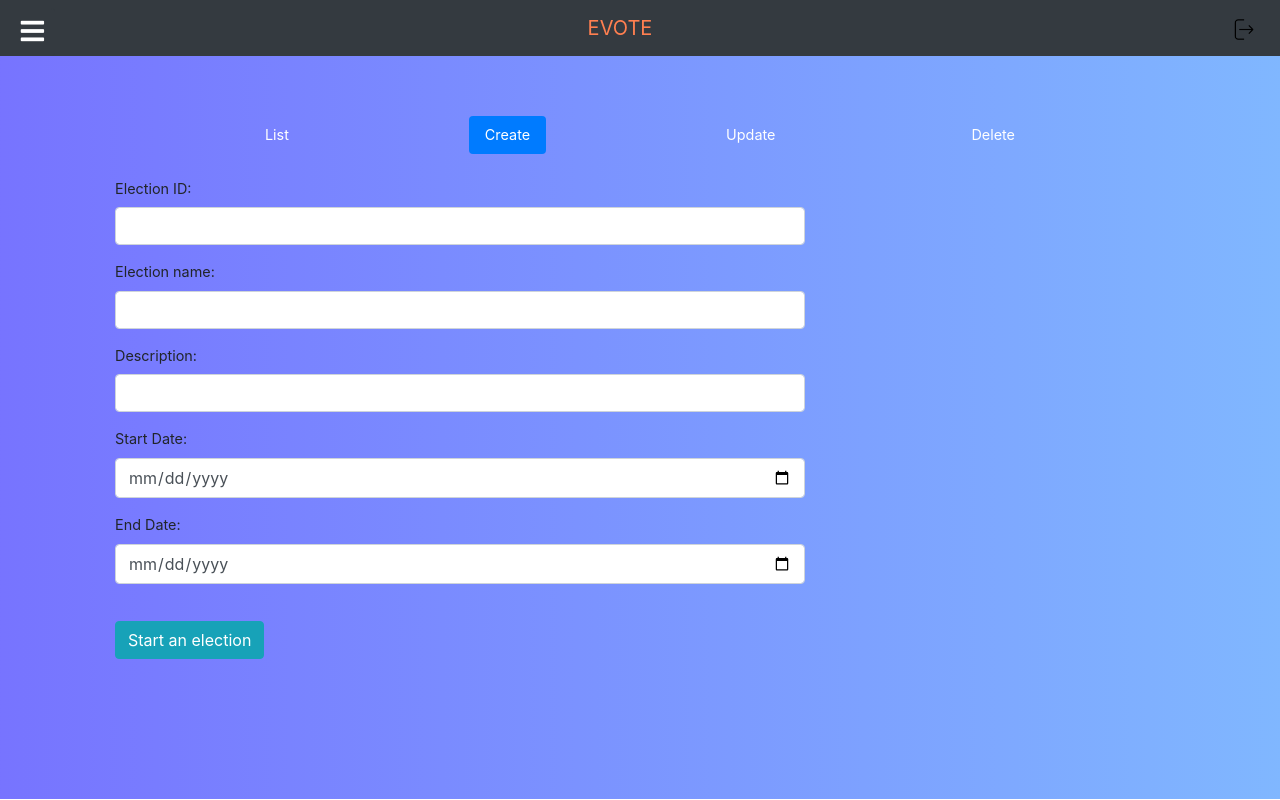
After one commit to Cybertron-Avneesh/DBMS-Voting-System, a PHP site: page /adminelections.html in a window 1280 px wide, after a click on "Create". The commit adds this page. Run offline with PHP 8.4, Linux system fonts and the light colour scheme; some libraries are stand-ins or nearby versions.

Commit message:
Added adminelections page

```diff
--- /dev/null
+++ b/FRONTEND_PART/adminelections.html
@@ -0,0 +1,328 @@
+<!DOCTYPE html>
+<html>
+	<head>
+		<meta charset="UTF-8" />
+		<meta name="viewport" content="width=device-width, initial-scale=1.0" />
+		<meta http-equiv="X-UA-Compatible" content="IE=edge" />
+		<script src="//maxcdn.bootstrapcdn.com/bootstrap/4.0.0/js/bootstrap.min.js"></script>
+		<script src="//cdnjs.cloudflare.com/ajax/libs/jquery/3.2.1/jquery.min.js"></script>
+		<link
+			rel="stylesheet"
+			href="https://maxcdn.bootstrapcdn.com/bootstrap/4.0.0/css/bootstrap.min.css"
+			integrity="sha384-Gn5384xqQ1aoWXA+058RXPxPg6fy4IWvTNh0E263XmFcJlSAwiGgFAW/dAiS6JXm"
+			crossorigin="anonymous"
+		/>
+		<link href="https://use.fontawesome.com/releases/v5.0.6/css/all.css" rel="stylesheet" />
+
+		<link rel="stylesheet" href="css/main.css" />
+		<link rel="stylesheet" href="css/adminelections.css" />
+		<script src="js/main.js"></script>
+		<title>Admin Election</title>
+	</head>
+
+	<body>
+		<nav class="navbar navbar-dark bg-dark">
+			<a class="navbar-brand mx-auto" href="#" style="color: coral">EVOTE</a>
+			<a href="#">
+				<img src="images/logout.png" alt="" style="width: 40px" />
+			</a>
+		</nav>
+		<div class="page-wrapper chiller-theme">
+			<a id="show-sidebar" class="btn btn-lg btn-dark" href="#">
+				<i class="fas fa-lg fa-bars"></i>
+			</a>
+			<nav id="sidebar" class="sidebar-wrapper">
+				<div class="sidebar-content">
+					<div class="sidebar-brand">
+						<a>Welcome</a>
+						<div id="close-sidebar">
+							<i class="fas fa-times"></i>
+						</div>
+					</div>
+					<div class="sidebar-header">
+						<div class="user-pic">
+							<img
+								class="img-responsive img-rounded"
+								src="https://raw.githubusercontent.com/azouaoui-med/pro-sidebar-template/gh-pages/src/img/user.jpg"
+								alt="User picture"
+							/>
+						</div>
+						<div class="user-info">
+							<span class="user-name"
+								>firstName
+								<strong>lastName</strong>
+							</span>
+							<span class="user-role">Role</span>
+						</div>
+					</div>
+
+					<!-- sidebar-search  -->
+					<div class="sidebar-menu">
+						<ul>
+							<li class="sidebar-dropdown">
+								<a href="#" id="activated">
+									<i class="fa fa-chart-line"></i>
+									<span>Elections</span>
+								</a>
+							</li>
+							<li class="sidebar-dropdown">
+								<a href="#">
+									<i class="fa fa-chart-line"></i>
+									<span>Voters</span>
+								</a>
+							</li>
+
+							<li class="sidebar-dropdown">
+								<a href="#">
+									<i class="fa fa-chart-line"></i>
+									<span>Candidates</span>
+								</a>
+							</li>
+
+							<li class="sidebar-dropdown">
+								<a href="#">
+									<i class="fa fa-chart-line"></i>
+									<span>Live Results</span>
+								</a>
+							</li>
+						</ul>
+					</div>
+					<!-- sidebar-menu  -->
+				</div>
+				<!-- sidebar-content  -->
+				<div class="sidebar-footer">
+					<a href="#">
+						<i class="fa fa-power-off"></i>
+					</a>
+				</div>
+			</nav>
+		</div>
+		<!-- sidebar-wrapper  -->
+
+		<!-- Add your Div here  -->
+		<div class="main">
+			<div class="container">
+				<ul class="nav nav-pills mb-4" id="pills-tab" role="tablist">
+					<li class="nav-item">
+						<a
+							class="nav-link active"
+							id="pills-list-tab"
+							data-toggle="pill"
+							href="#pills-list"
+							role="tab"
+							aria-controls="pills-list"
+							aria-selected="false"
+							>List</a
+						>
+					</li>
+					<li class="nav-item">
+						<a
+							class="nav-link"
+							id="pills-create-tab"
+							data-toggle="pill"
+							href="#pills-create"
+							role="tab"
+							aria-controls="pills-create"
+							aria-selected="true"
+							>Create</a
+						>
+					</li>
+					<li class="nav-item">
+						<a
+							class="nav-link"
+							id="pills-update-tab"
+							data-toggle="pill"
+							href="#pills-update"
+							role="tab"
+							aria-controls="pills-update"
+							aria-selected="false"
+							>Update</a
+						>
+					</li>
+					<li class="nav-item">
+						<a
+							class="nav-link"
+							id="pills-delete-tab"
+							data-toggle="pill"
+							href="#pills-delete"
+							role="tab"
+							aria-controls="pills-delete"
+							aria-selected="false"
+							>Delete</a
+						>
+					</li>
+				</ul>
+				<div class="tab-content" id="pills-tabContent">
+					<div
+						class="tab-pane fade show active"
+						id="pills-list"
+						role="tabpanel"
+						aria-labelledby="pills-list-tab"
+					>
+						<table class="table table-hover">
+							<thead>
+								<tr>
+									<th scope="col">EID</th>
+									<th scope="col">Election name</th>
+									<th scope="col">Description</th>
+									<th scope="col">Start Date</th>
+                                    <th scope="col">End Date</th>
+								</tr>
+							</thead>
+							<tbody>
+								<tr>
+									<th scope="row">1</th>
+									<td>Dum1</td>
+									<td>Lorem ipsum dolor sit amet consectetur adipisicing elit. Facere, debitis? Itaque quia ipsam maiores laborum ducimus deserunt quis enim exercitationem.</td>
+									<td>20/02/2000</td>
+                                    <td>22/02/2000</td>
+								</tr>
+								<tr>
+									<th scope="row">2</th>
+									<td>Dum2</td>
+									<td>Lorem, ipsum dolor sit amet consectetur adipisicing elit. Perferendis, tempore numquam? Ducimus magnam quaerat cupiditate at veritatis porro totam repellendus!</td>
+									<td>20/02/2000</td>
+                                    <td>21/02/2000</td>
+								</tr>
+								<tr>
+									<th scope="row">3</th>
+									<td>Dum3</td>
+									<td>Lorem, ipsum dolor sit amet consectetur adipisicing elit. Perferendis, tempore numquam? Ducimus magnam quaerat cupiditate at veritatis porro totam repellendus!</td>
+									<td>20/02/2000</td>
+                                    <td>21/02/2000</td>
+								</tr>
+							</tbody>
+						</table>
+					</div>
+
+					<div class="tab-pane fade" id="pills-create" role="tabpanel" aria-labelledby="pills-create-tab">
+						<form class="form-horizontal" role="form">
+							<div class="form-group container-fluid">
+								<label class="col-lg-3 control-label">Election ID:</label>
+								<div class="col-lg-8">
+									<input class="form-control" type="text" value="" />
+								</div>
+							</div>
+
+							<div class="form-group container-fluid">
+								<label class="col-lg-3 control-label">Election name:</label>
+								<div class="col-lg-8">
+									<input class="form-control" type="text" value="" />
+								</div>
+							</div>
+
+							<div class="form-group container-fluid">
+								<label class="col-lg-3 control-label">Description:</label>
+								<div class="col-lg-8">
+									<input class="form-control" type="text" value="" />
+								</div>
+							</div>
+
+							<div class="form-group container-fluid">
+								<label class="col-lg-3 control-label">Start Date:</label>
+								<div class="col-lg-8">
+									<!-- Read This! The date input takes dafault value in the format of YYYY-MM-DD -->
+									<input class="form-control" type="date" value="" />
+								</div>
+							</div>
+
+							<div class="form-group container-fluid">
+								<label class="col-lg-3 control-label">End Date:</label>
+								<div class="col-lg-8">
+									<!-- Read This! The date input takes dafault value in the format of YYYY-MM-DD -->
+									<input class="form-control" type="date" value="" />
+								</div>
+							</div>
+
+							<div class="form-group container-fluid">
+								<label class="col-md-3 control-label"></label>
+								<div class="col-md-8">
+									<input type="button" class="btn btn-info" value="Start an election" />
+									<span></span>
+								</div>
+							</div>
+						</form>
+					</div>
+
+					<div class="tab-pane fade" id="pills-update" role="tabpanel" aria-labelledby="pills-update-tab">
+                        <form class="form-horizontal" role="form">
+							<div class="form-group container-fluid">
+								<label class="col-lg-3 control-label">Election ID:</label>
+								<div class="col-lg-8">
+									<input class="form-control" type="text" value="" />
+								</div>
+							</div>
+
+							<div class="form-group container-fluid">
+								<label class="col-lg-3 control-label">Election name:</label>
+								<div class="col-lg-8">
+									<input class="form-control" type="text" value="" />
+								</div>
+							</div>
+
+							<div class="form-group container-fluid">
+								<label class="col-lg-3 control-label">Description:</label>
+								<div class="col-lg-8">
+									<input class="form-control" type="text" value="" />
+								</div>
+							</div>
+
+							<div class="form-group container-fluid">
+								<label class="col-lg-3 control-label">Start Date:</label>
+								<div class="col-lg-8">
+									<!-- Read This! The date input takes dafault value in the format of YYYY-MM-DD -->
+									<input class="form-control" type="date" value="" />
+								</div>
+							</div>
+
+							<div class="form-group container-fluid">
+								<label class="col-lg-3 control-label">End Date:</label>
+								<div class="col-lg-8">
+									<!-- Read This! The date input takes dafault value in the format of YYYY-MM-DD -->
+									<input class="form-control" type="date" value="" />
+								</div>
+							</div>
+
+							<div class="form-group container-fluid">
+								<label class="col-md-3 control-label"></label>
+								<div class="col-md-8">
+									<input type="button" class="btn btn-info" value="Update it!" />
+									<span></span>
+								</div>
+							</div>
+						</form>
+                    </div>
+					<div class="tab-pane fade" id="pills-delete" role="tabpanel" aria-labelledby="pills-delete-tab">
+						<form class="form-horizontal" role="form">
+							<div class="form-group container-fluid">
+								<label class="col-lg-3 control-label">Enter the Election id to be removed:</label>
+								<div class="col-lg-8">
+									<input class="form-control" type="text" value="" />
+								</div>
+							</div>
+
+							<div class="form-group container-fluid">
+								<label class="col-md-3 control-label"></label>
+								<div class="col-md-8">
+									<input type="button" class="btn btn-info" value="Delete this election" />
+									<span></span>
+								</div>
+							</div>
+						</form>
+					</div>
+				</div>
+			</div>
+		</div>
+		<script src="https://cdnjs.cloudflare.com/ajax/libs/jquery/3.3.1/jquery.min.js"></script>
+		<script
+			src="https://cdnjs.cloudflare.com/ajax/libs/popper.js/1.12.9/umd/popper.min.js"
+			integrity="sha384-ApNbgh9B+Y1QKtv3Rn7W3mgPxhU9K/ScQsAP7hUibX39j7fakFPskvXusvfa0b4Q"
+			crossorigin="anonymous"
+		></script>
+		<script
+			src="https://maxcdn.bootstrapcdn.com/bootstrap/4.0.0/js/bootstrap.min.js"
+			integrity="sha384-JZR6Spejh4U02d8jOt6vLEHfe/JQGiRRSQQxSfFWpi1MquVdAyjUar5+76PVCmYl"
+			crossorigin="anonymous"
+		></script>
+	</body>
+</html>
--- /dev/null
+++ b/FRONTEND_PART/css/adminelections.css
@@ -0,0 +1,24 @@
+.main{
+    padding-top: 60px;
+    font-size: 0.9rem;
+    background-image: -moz-linear-gradient(0deg, #766dff 0%, #88f3ff 100%);
+    background-image: -webkit-linear-gradient(0deg, #766dff 0%, #88f3ff 100%);
+    background-image: -ms-linear-gradient(0deg, #766dff 0%, #88f3ff 100%);
+    background-size: 200% 100% !important;
+    height: calc(100vh - 56.9px);
+  -webkit-animation: move 10s ease infinite;
+          animation: move 10s ease infinite;
+  transform: translate3d(0, 0, 0);
+}
+
+.nav-pills{
+    display: flex;
+    justify-content: space-evenly;
+}
+.nav-tabs{
+    display: flex;
+    justify-content: space-evenly;
+}
+.nav-link{
+    color: rgb(255, 255, 255);
+}
--- a/FRONTEND_PART/css/main.css
+++ b/FRONTEND_PART/css/main.css
@@ -416,10 +416,10 @@
     border: 0px none #ffffff;
     border-radius: 0px;
   }
-  ::-webkit-scrollbar-thumb:active {
+  ::-webkit-scrollbar-thumb:hover {
     background: #525965;
   }
-  ::-webkit-scrollbar-thumb:active {
+  ::-webkit-scrollbar-thumb:hover {
     background: #525965;
   }
   ::-webkit-scrollbar-track {
@@ -427,10 +427,10 @@
     border: 0px none #ffffff;
     border-radius: 50px;
   }
-  ::-webkit-scrollbar-track:active {
+  ::-webkit-scrollbar-track:hover {
     background: transparent;
   }
-  ::-webkit-scrollbar-track:active {
+  ::-webkit-scrollbar-track:hover {
     background: transparent;
   }
   ::-webkit-scrollbar-corner {
```
Also changed, not shown: other parts of FRONTEND_PART/css/main.css (+16 -10 lines).
